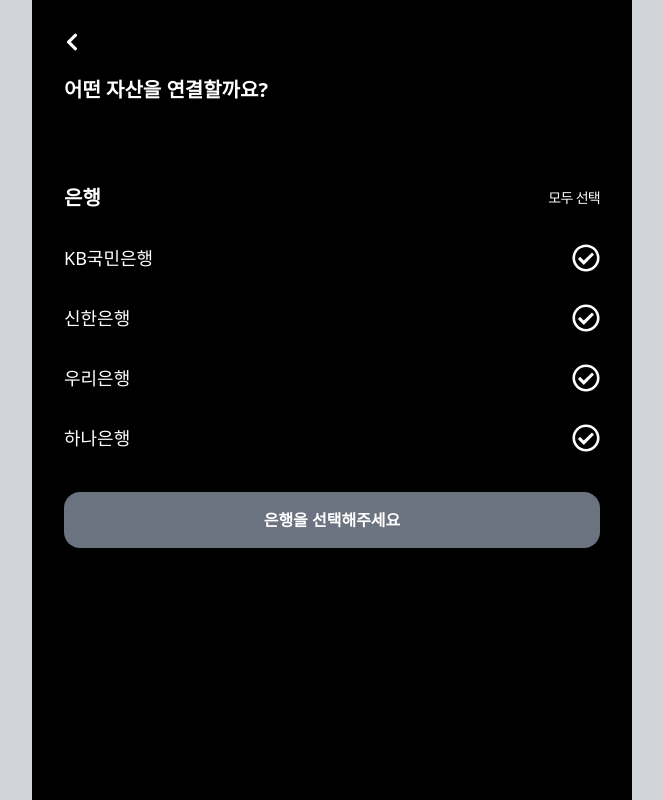
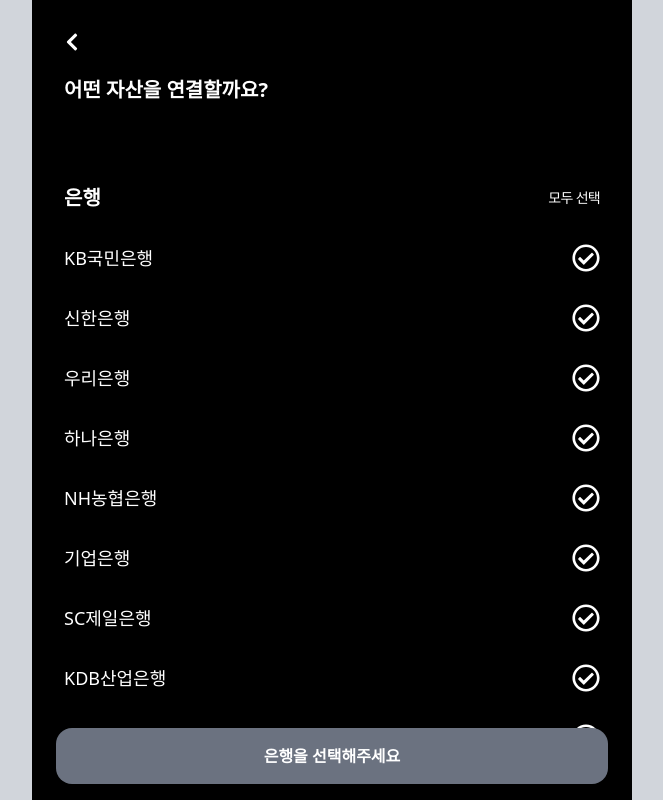
Before and after one commit to FITS-U/FitsU_FE, a Next.js app: page /accounts in a window 1280 px wide. Shown: the whole page, without its empty margins (308-971 px from the left). Built offline with nearby package versions, Linux system fonts and the light colour scheme.

Commit message:
feat: 은행 선택 리스트 스크롤 기능 및 버튼 하단 고정 기능 구현

```diff
--- a/package.json
+++ b/package.json
@@ -13,7 +13,8 @@
     "next": "15.0.3",
     "react": "19.0.0-rc-66855b96-20241106",
     "react-dom": "19.0.0-rc-66855b96-20241106",
-    "react-icons": "^5.3.0"
+    "react-icons": "^5.3.0",
+    "tailwind-scrollbar-hide": "^1.1.7"
   },
   "devDependencies": {
     "@types/node": "^20",
--- a/src/app/accounts/link/page.tsx
+++ b/src/app/accounts/link/page.tsx
@@ -12,7 +12,9 @@
 
   return (
     <div className="p-8 text-white pb-20 relative h-screen overflow-hidden">
+      <Link href="/accounts">
         <FaChevronLeft className="h-5" />
+      </Link>
       <div className="mt-12 font-bold text-xl">아래 계좌를 연결할게요</div>
         <div className="mt-32">
           {accounts.length ? (
--- a/src/app/accounts/page.tsx
+++ b/src/app/accounts/page.tsx
@@ -19,6 +19,21 @@
     { bankId: 2, bankName: "신한은행" },
     { bankId: 3, bankName: "우리은행" },
     { bankId: 4, bankName: "하나은행" },
+    { bankId: 5, bankName: "NH농협은행" },
+    { bankId: 6, bankName: "기업은행" },
+    { bankId: 7, bankName: "SC제일은행" },
+    { bankId: 8, bankName: "KDB산업은행" },
+    { bankId: 9, bankName: "카카오뱅크" },
+    { bankId: 10, bankName: "토스뱅크" },
+    { bankId: 11, bankName: "신협" },
+    { bankId: 12, bankName: "상호저축은행" },
+    { bankId: 13, bankName: "우체국은행" },
+    { bankId: 14, bankName: "광주은행" },
+    { bankId: 15, bankName: "전북은행" },
+    { bankId: 16, bankName: "제주은행" },
+    { bankId: 17, bankName: "대구은행" },
+    { bankId: 18, bankName: "부산은행" },
+    { bankId: 19, bankName: "경남은행" },
   ];
 
   const handleClick = (bankId: number) => {
@@ -53,7 +68,7 @@
   };
 
   return (
-    <div className="m-8 text-white">
+    <div className="p-8 pb-20 text-white relative h-screen overflow-hidden">
       <Link href="/accounts">
         <FaChevronLeft className="h-5" />
       </Link>
@@ -76,6 +91,7 @@
           </span>
         }
       </div>
+      <div className="overflow-y-auto scrollbar-hide max-h-[calc(100vh-270px)]">
         <div className="mb-10">
           {banks.map((bank) => (
             <div
@@ -94,19 +110,26 @@
             </div>
           ))}
         </div>
+      </div>
       {selectedBankIds.length ? (
-        <Link href="/accounts/link">
-          <button className="w-full h-14 font-bold text-black bg-main-color rounded-2xl">
+        <Link href="/accounts/link" className="absolute block bottom-4 w-full -left-0">
+          <div className="px-6">
+            <button className="p-4 w-full x-2 font-bold text-black bg-main-color rounded-2xl">
               {selectedBankIds.length}개 연결하기
             </button>
+          </div>
         </Link>
       ) : (
+        <div className="absolute block bottom-4 w-full -left-0">
+          <div className="px-6">
             <button
-          className="w-full h-14 font-bold bg-gray-500 rounded-2xl"
+              className="p-4 w-full x-2 font-bold bg-gray-500 rounded-2xl"
               disabled
             >
               은행을 선택해주세요
             </button>
+          </div>
+        </div>
       )}
     </div>
   );
--- a/tailwind.config.js
+++ b/tailwind.config.js
@@ -1,3 +1,5 @@
+import scrollbarHide from 'tailwind-scrollbar-hide';
+
 /** @type {import('tailwindcss').Config} */
 module.exports = {
   content: ["./src/**/*.{js,ts,jsx,tsx,mdx}"],
@@ -9,5 +11,5 @@
       },
     },
   },
-  plugins: [],
+  plugins: [scrollbarHide],
 };
```
Also changed, not shown: 1 other file (tests, documents, lock files or other folders). Lines whose indentation alone changed are shown as unchanged.
